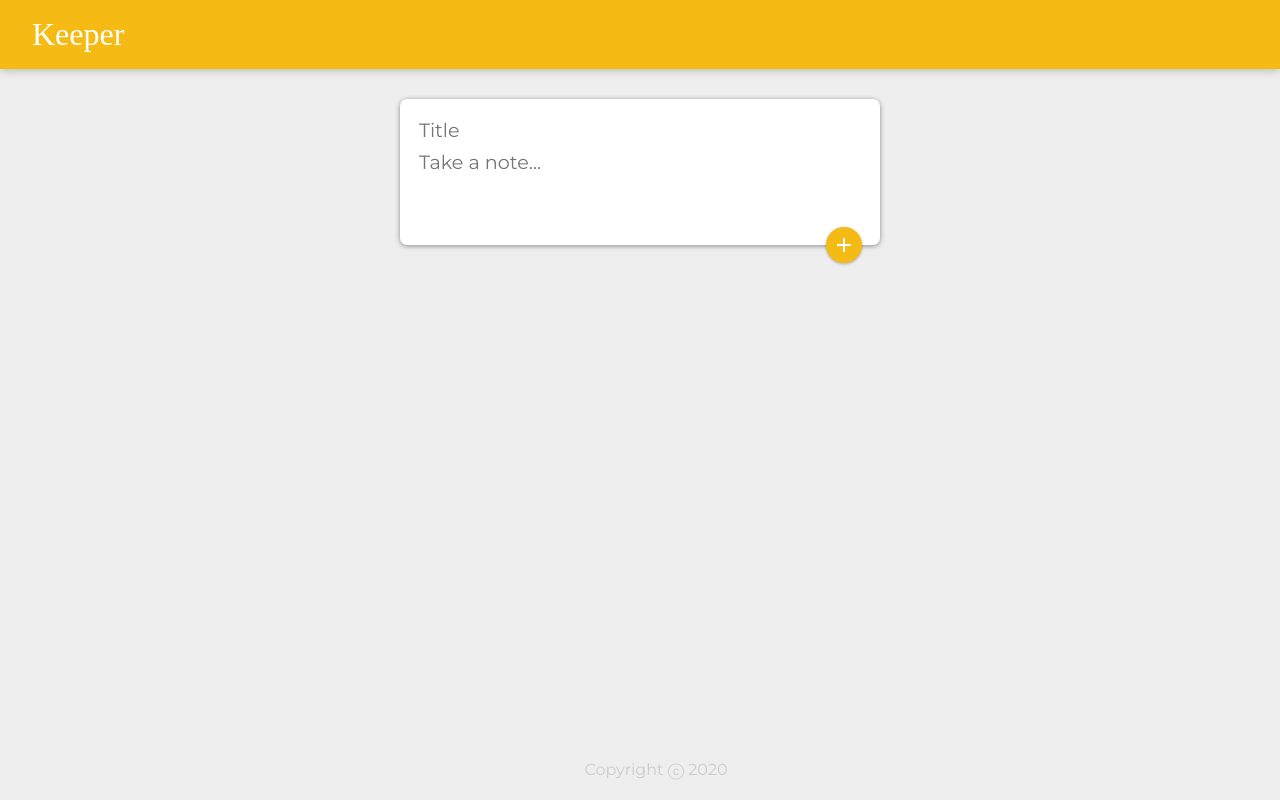
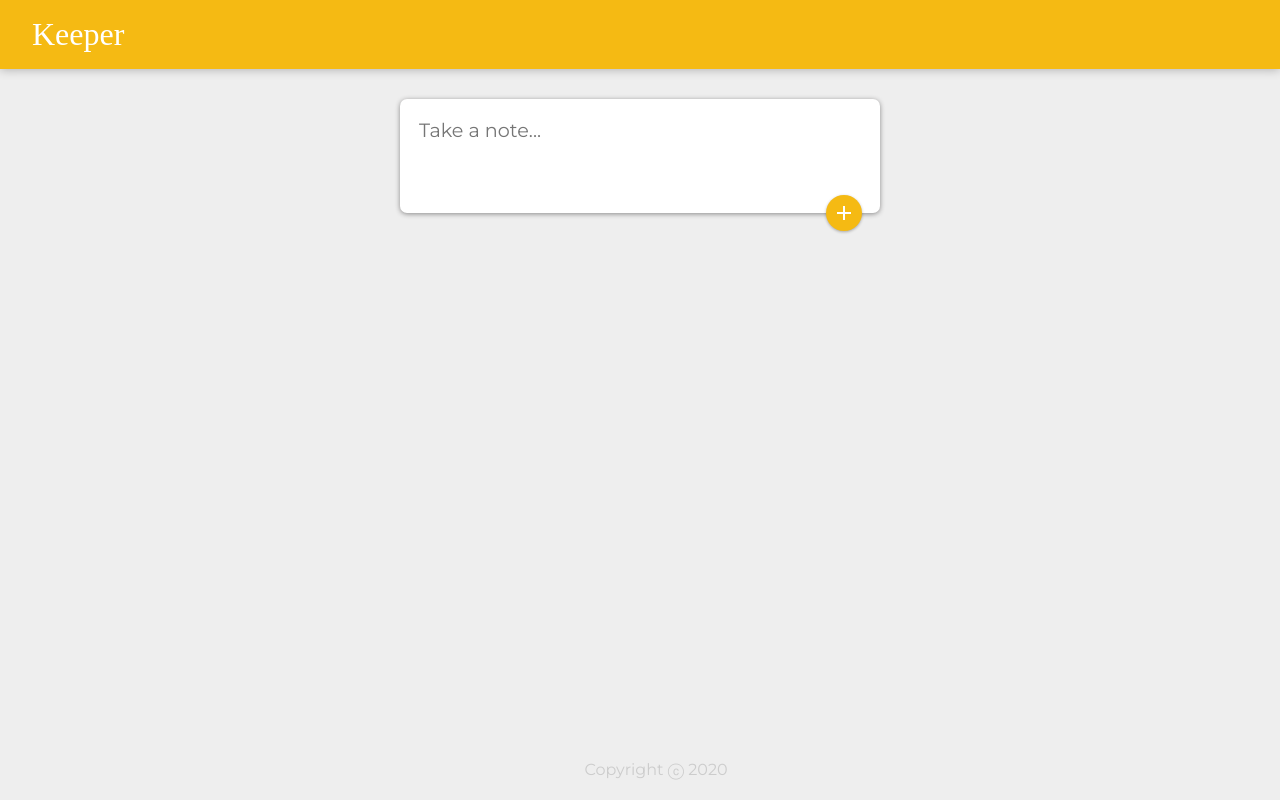
Before and after one commit to xaviguasch/keeper-app-redux-react, a React (Create React App) app: page / in a window 1280 px wide. Built offline with nearby package versions, Linux system fonts and the light colour scheme; a web font is replaced by a local one.

Commit message:
added conditional rendering to the note title

```diff
--- a/src/components/CreateArea.jsx
+++ b/src/components/CreateArea.jsx
@@ -1,8 +1,11 @@
 import React, { useState } from 'react'
 import AddIcon from '@material-ui/icons/Add'
 import Fab from '@material-ui/core/Fab'
+import Zoom from '@material-ui/core/Zoom'
 
 function CreateArea(props) {
+    const [isExpanded, setExpanded] = useState(false)
+
     const [note, setNote] = useState({
         title: '',
         content: ''
@@ -28,25 +31,35 @@ function CreateArea(props) {
         event.preventDefault()
     }
 
+    function expand() {
+        setExpanded(true)
+    }
+
     return (
         <div>
             <form className='create-note'>
+                {isExpanded && (
                     <input
                         name='title'
                         onChange={handleChange}
                         value={note.title}
                         placeholder='Title'
                     />
+                )}
+
                 <textarea
                     name='content'
+                    onClick={expand}
                     onChange={handleChange}
                     value={note.content}
                     placeholder='Take a note...'
                     rows='3'
                 />
+                <Zoom in={true}>
                     <Fab onClick={submitNote}>
                         <AddIcon />
                     </Fab>
+                </Zoom>
             </form>
         </div>
     )
```
Lines whose indentation alone changed are shown as unchanged.
